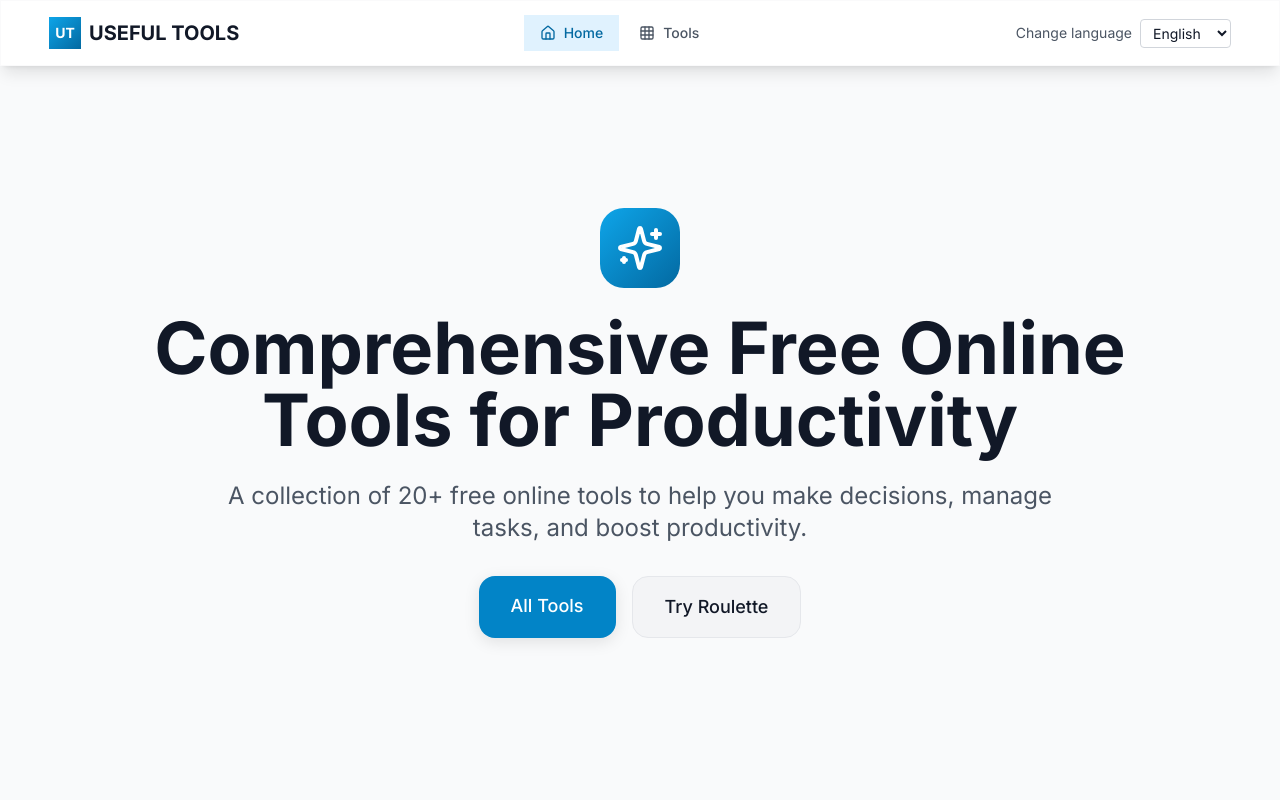
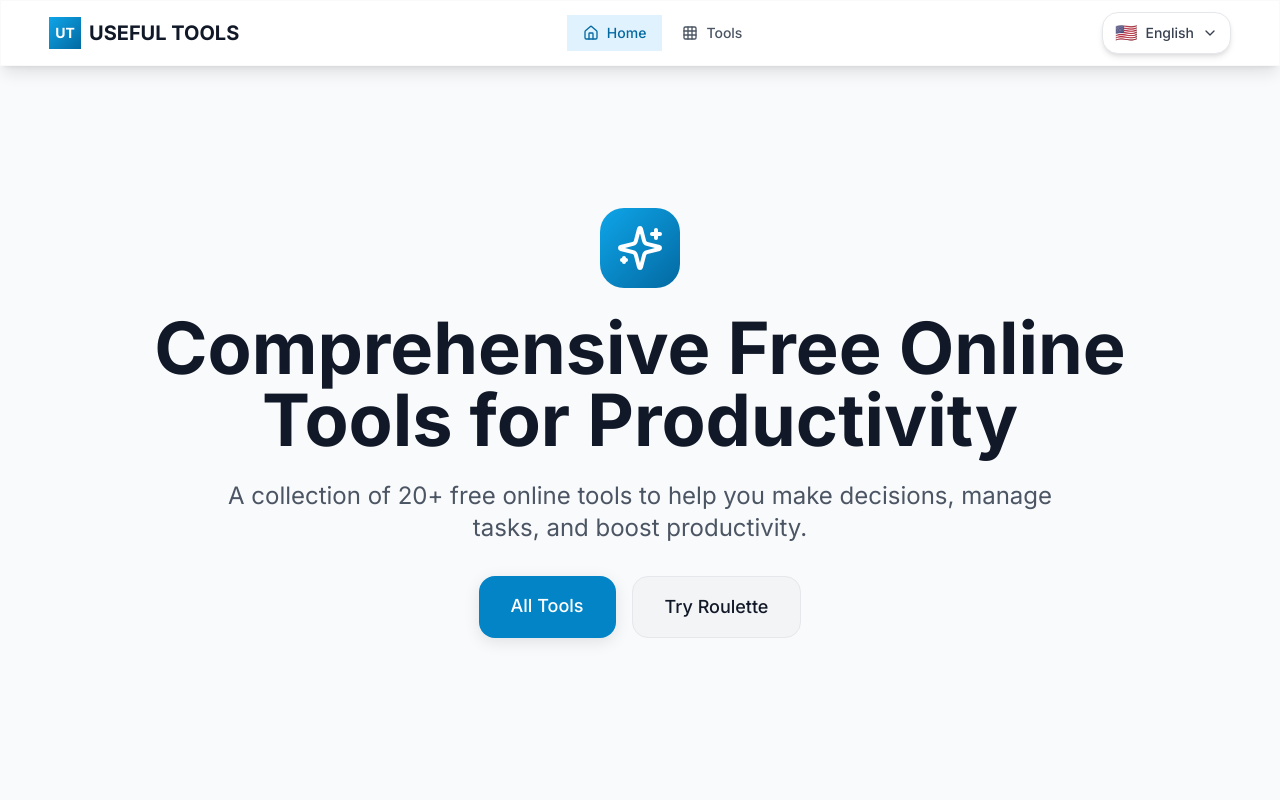
Before and after one commit to ykarmr/useful-tools, a Next.js app: page /en in a window 1280 px wide. Shown: the top 800 px of the page. Built offline with nearby package versions, Linux system fonts and the light colour scheme.

Commit message:
feat: ヘッダーに言語切り替え機能を追加し、アイコンを表示するように変更

```diff
--- a/components/layout/header.tsx
+++ b/components/layout/header.tsx
@@ -1,11 +1,11 @@
 "use client";
 
 import { usePathname } from "next/navigation";
-import { useState } from "react";
-import { Menu, X, Home, Grid3X3 } from "lucide-react";
+import { useState, useRef, useEffect } from "react";
+import { Menu, X, Home, Grid3X3, ChevronDown } from "lucide-react";
 import { Locale, Translations } from "@/locales";
 import { getSupportedLocales } from "@/locales";
-import { localeLabels } from "@/lib/i18n";
+import { localeIcons, localeLabels } from "@/lib/i18n";
 
 interface HeaderProps {
   locale: Locale;
@@ -14,6 +14,7 @@ interface HeaderProps {
 
 export default function Header({ locale, t }: HeaderProps) {
   const [isMenuOpen, setIsMenuOpen] = useState(false);
+  const [langMenuOpen, setLangMenuOpen] = useState(false);
   const pathname = usePathname();
 
   const navigation = [
@@ -84,33 +85,70 @@ export default function Header({ locale, t }: HeaderProps) {
           </div>
 
           {/* 言語切り替え（デスクトップ） */}
-          <div className="hidden md:flex items-center ml-4">
-            <label
-              htmlFor="desktop-lang-switcher"
-              className="mr-2 text-sm text-gray-600"
+          <div className="hidden md:flex items-center ml-4 relative">
+            <button
+              type="button"
+              className={`flex items-center px-3 py-1.5 rounded-xl border border-gray-200 bg-white text-sm font-medium text-gray-700 shadow-md transition-all duration-200 focus:outline-none focus:ring-2 focus:ring-primary-400
+                ${
+                  langMenuOpen
+                    ? "ring-2 ring-primary-400 bg-primary-50"
+                    : "hover:bg-gray-50"
+                }
+              `}
+              onClick={() => setLangMenuOpen((v) => !v)}
+              aria-haspopup="listbox"
+              aria-expanded={langMenuOpen}
+              id="desktop-lang-switcher"
             >
-              {t.header?.changeLanguage || "Language"}
-            </label>
-            <select
-              id="desktop-lang-switcher"
-              className="px-2 py-1 rounded border border-gray-300 text-sm focus:outline-none focus:ring-2 focus:ring-primary-500 bg-white"
-              value={locale}
-              onChange={(e) => {
-                const newLocale = e.target.value;
+              <span className="mr-2 text-lg">{localeIcons[locale]}</span>
+              <span>{localeLabels[locale] || locale}</span>
+              <ChevronDown
+                size={16}
+                className={`ml-2 transition-transform duration-200 ${
+                  langMenuOpen ? "rotate-180" : ""
+                }`}
+              />
+            </button>
+            <div
+              className={`absolute right-0 mt-2 w-44 z-50 transition-all duration-200 ${
+                langMenuOpen
+                  ? "opacity-100 scale-100 pointer-events-auto"
+                  : "opacity-0 scale-95 pointer-events-none"
+              }`}
+            >
+              <ul
+                className="bg-white border border-gray-200 rounded-2xl shadow-2xl py-1"
+                role="listbox"
+                aria-labelledby="desktop-lang-switcher"
+              >
+                {supportedLocales.map((l) => (
+                  <li
+                    key={l}
+                    className={`flex items-center px-4 py-2 cursor-pointer rounded-lg transition-all duration-150
+                      ${
+                        l === locale
+                          ? "bg-primary-100 text-primary-700 font-bold"
+                          : "text-gray-700 hover:bg-primary-50"
+                      }
+                    `}
+                    role="option"
+                    aria-selected={l === locale}
+                    tabIndex={0}
+                    onClick={() => {
+                      setLangMenuOpen(false);
                       const path = window.location.pathname.replace(
                         /^\/[a-z]{2}(\/|$)/,
-                  `/${newLocale}/`
+                        `/${l}/`
                       );
                       window.location.pathname = path;
                     }}
-              aria-label={t.header?.changeLanguage || "言語を変更"}
                   >
-              {supportedLocales.map((l) => (
-                <option key={l} value={l}>
-                  {localeLabels[l] || l}
-                </option>
+                    <span className="mr-2 text-lg">{localeIcons[l]}</span>
+                    <span>{localeLabels[l] || l}</span>
+                  </li>
                 ))}
-            </select>
+              </ul>
+            </div>
           </div>
 
           {/* Mobile menu button */}
@@ -160,33 +198,71 @@ export default function Header({ locale, t }: HeaderProps) {
               })}
             </div>
             {/* 言語切り替え（モバイル） */}
-            <div className="mt-4 px-4 flex items-center">
-              <label
-                htmlFor="mobile-lang-switcher"
-                className="mr-2 text-base text-gray-600"
+            <div className="mt-4 px-4 flex items-center relative">
+              <button
+                type="button"
+                className={`flex items-center w-full px-3 py-2 rounded-xl border border-gray-200 bg-white text-base font-medium text-gray-700 shadow-md transition-all duration-200 focus:outline-none focus:ring-2 focus:ring-primary-400
+                  ${
+                    langMenuOpen
+                      ? "ring-2 ring-primary-400 bg-primary-50"
+                      : "hover:bg-gray-50"
+                  }
+                `}
+                onClick={() => setLangMenuOpen((v) => !v)}
+                aria-haspopup="listbox"
+                aria-expanded={langMenuOpen}
+                id="mobile-lang-switcher"
               >
-                {t.header?.changeLanguage || "Language"}
-              </label>
-              <select
-                id="mobile-lang-switcher"
-                className="flex-1 px-2 py-2 rounded border border-gray-300 text-base focus:outline-none focus:ring-2 focus:ring-primary-500 bg-white"
-                value={locale}
-                onChange={(e) => {
-                  const newLocale = e.target.value;
+                <span className="mr-2 text-lg">{localeIcons[locale]}</span>
+                <span>{localeLabels[locale] || locale}</span>
+                <ChevronDown
+                  size={18}
+                  className={`ml-2 transition-transform duration-200 ${
+                    langMenuOpen ? "rotate-180" : ""
+                  }`}
+                />
+              </button>
+              <div
+                className={`absolute left-0 right-0 top-12 z-50 transition-all duration-200 ${
+                  langMenuOpen
+                    ? "opacity-100 scale-100 pointer-events-auto"
+                    : "opacity-0 scale-95 pointer-events-none"
+                }`}
+              >
+                <ul
+                  className="bg-white border border-gray-200 rounded-2xl shadow-2xl py-1"
+                  role="listbox"
+                  aria-labelledby="mobile-lang-switcher"
+                >
+                  {supportedLocales.map((l) => (
+                    <li
+                      key={l}
+                      className={`flex items-center px-4 py-3 cursor-pointer rounded-lg transition-all duration-150
+                        ${
+                          l === locale
+                            ? "bg-primary-100 text-primary-700 font-bold"
+                            : "text-gray-700 hover:bg-primary-50"
+                        }
+                      `}
+                      role="option"
+                      aria-selected={l === locale}
+                      tabIndex={0}
+                      onClick={() => {
+                        setLangMenuOpen(false);
+                        setIsMenuOpen(false);
                         const path = window.location.pathname.replace(
                           /^\/[a-z]{2}(\/|$)/,
-                    `/${newLocale}/`
+                          `/${l}/`
                         );
                         window.location.pathname = path;
                       }}
-                aria-label={t.header?.changeLanguage || "言語を変更"}
                     >
-                {supportedLocales.map((l) => (
-                  <option key={l} value={l}>
-                    {localeLabels[l] || l}
-                  </option>
+                      <span className="mr-2 text-lg">{localeIcons[l]}</span>
+                      <span>{localeLabels[l] || l}</span>
+                    </li>
                   ))}
-              </select>
+                </ul>
+              </div>
             </div>
           </div>
         )}
--- a/lib/i18n.ts
+++ b/lib/i18n.ts
@@ -77,3 +77,10 @@ export const localeLabels: Record<Locale, string> = {
   es: "Español",
   zh: "中文",
 };
+
+export const localeIcons: Record<Locale, string> = {
+  ja: "🇯🇵",
+  en: "🇺🇸",
+  es: "🇪🇸",
+  zh: "🇨🇳",
+};
```
Lines whose indentation alone changed are shown as unchanged.
